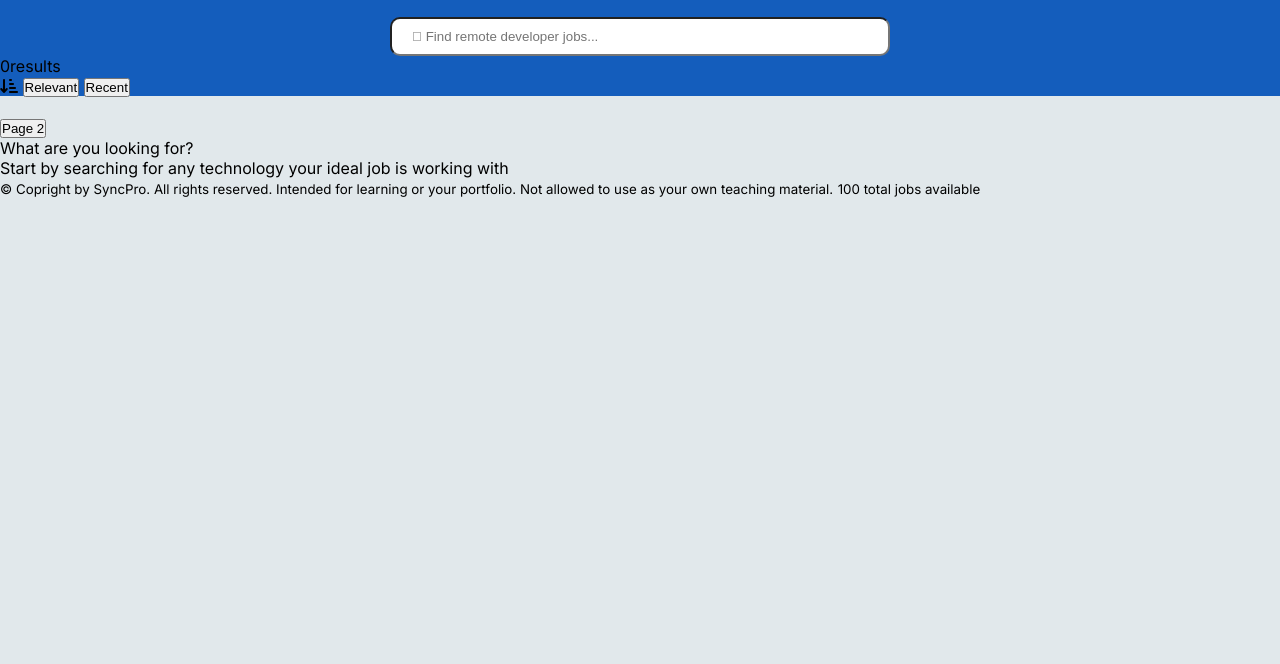
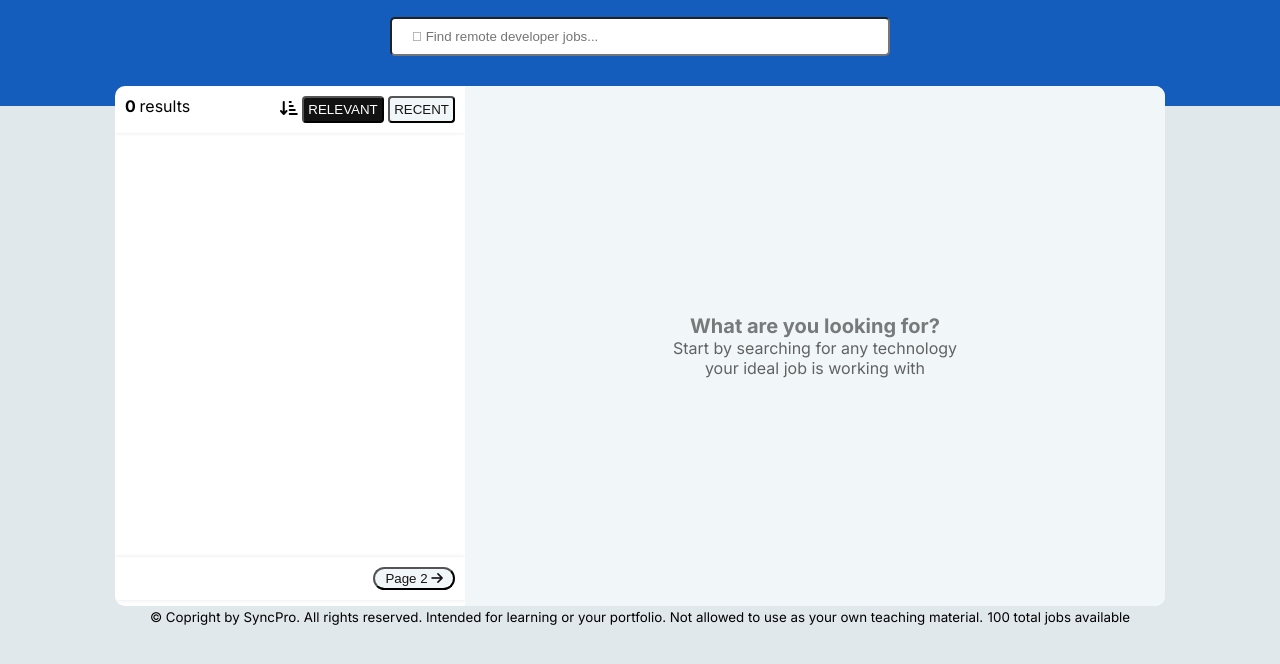
Before and after one commit to nnenna-syncpro/RmtDev, a plain HTML site: page index.html in a window 1280 px wide. Shown: the part 58-722 px from the top of the page. Drawn offline with Linux system fonts and the light colour scheme.

Commit message:
CSS styling on main container

```diff
--- a/index.css
+++ b/index.css
@@ -8,9 +8,9 @@
 body{
     font-family: 'Inter', sans-serif, FontAwesome;
     background-color: #e1e8eb;
-    /* display: flex;
+    display: flex;
     flex-direction: column;
-    align-items: center; */
+    align-items: center;
 }
 
 .background{
@@ -19,7 +19,7 @@ body{
     z-index: -1;
     width: 100%;
     background-image: linear-gradient(#145dbc,#145dbc);
-    height: 154px;
+    height: 164px;
 
 }
 
@@ -62,23 +62,39 @@ body{
 .container__header--search{
     width: 500px;
     padding: 10px 20px;
-    border-radius: 10px; /* its giving a bolded effect on the top and left of the search box */
+    border-radius: 5px; /* its giving a bolded effect on the top and left of the search box */
 
 }
 
 /* HEADER ENDS */
 
 /* MAIN LEFT - 1 */
+.container__main{
+    width: 1050px;
+    height: 520px;
+    background-color: #fff;
+    border-radius: 10px;
+    margin-top: 30px;
+    display: flex;
+    overflow: hidden;
+}
 .jobList{
-
+    flex: 1;
 }
 
 .jobList__results{
-
+    display: flex;
+    justify-content: space-between;
+    box-shadow: 0 0px 4px rgba(0,0,0,0.1);
+    padding: 10px;
 }
 
 .jobList__results--results{
 
+}
+
+.jobList__results--resultsBold{
+    font-weight: bold;
 }
 
 .jobList__sort{
@@ -86,16 +102,24 @@ body{
 }
 
 .jobList__sort--relevant{
-
+    padding: 4px;
+    text-transform: uppercase;
+    color: #fff;
+    background-color: rgb(19, 18, 18);
+    border-radius: 4px;
 }
 
 .jobList__sort--recent{
-
+    padding: 4px;
+    text-transform: uppercase;
+    background-color: #f1f6f8;
+    border-radius: 4px;
+    color: rgb(22, 20, 20);
 }
 
 /* MAIN LEFT - 2 */
 .jobList__jobs{
-
+    height: 424px;
 }
 
 .jobList__jobs--list{
@@ -109,24 +133,42 @@ body{
 /* MAIN LEFT - 3 */
 
 .jobList__pagination{
-
+    display: flex;
+    justify-content: right;
+    box-shadow: 0 0px 4px rgba(0,0,0,0.1);
+    padding: 10px;
+    bottom: 0px;
 }
 
 .jobList__pagination--button{
-
+    padding: 2px 10px;
+    border-radius: 20px;
+    color: rgb(22, 20, 20);
+    background-color: #f1f6f8;
+    margin-bottom: 0px;
 }
 
 /* MAIN RIGHT */
 .jobDetails{
-
+    flex: 2;
+    background-color: #f1f6f8;
+    display: flex;
+    flex-direction: column;
+    justify-content: center;
+    align-items: center;
 }
 
 .jobDetails__defaultHeading{
-
+    font-weight: bold;
+    font-size: 20px;
+    opacity: 0.5;
 }
 
 .jobDetails__defaultText{
-
+    opacity: 0.6;
+    width: 300px;
+    text-align: center;
+    text-wrap: wrap;
 }
 
 .footer{
--- a/index.html
+++ b/index.html
@@ -29,7 +29,7 @@
     <main class="container__main">
         <section class="jobList">
             <section class="jobList__results">
-                <p class="jobList__results--results"><span>0</span>results</p>
+                <p class="jobList__results--results"><span class="jobList__results--resultsBold">0 </span>results</p>
                 <div class="jobList__sort">
                     <i class="fa-solid fa-arrow-down-short-wide"></i>
                     <button class="jobList__sort--relevant" type="submit">Relevant</button>
@@ -42,7 +42,7 @@
                 </ul>
             </section>
             <section class="jobList__pagination">
-                <button class="jobList__pagination--button">Page 2</button>
+                <button class="jobList__pagination--button">Page 2 <i class="fa-solid fa-arrow-right"></i></button>
             </section>
         </section>
         <section class="jobDetails">
```
